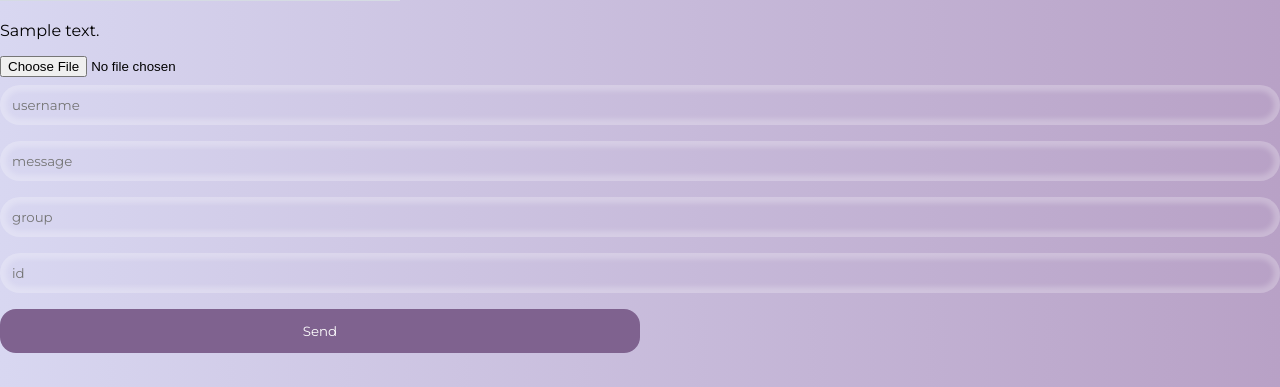
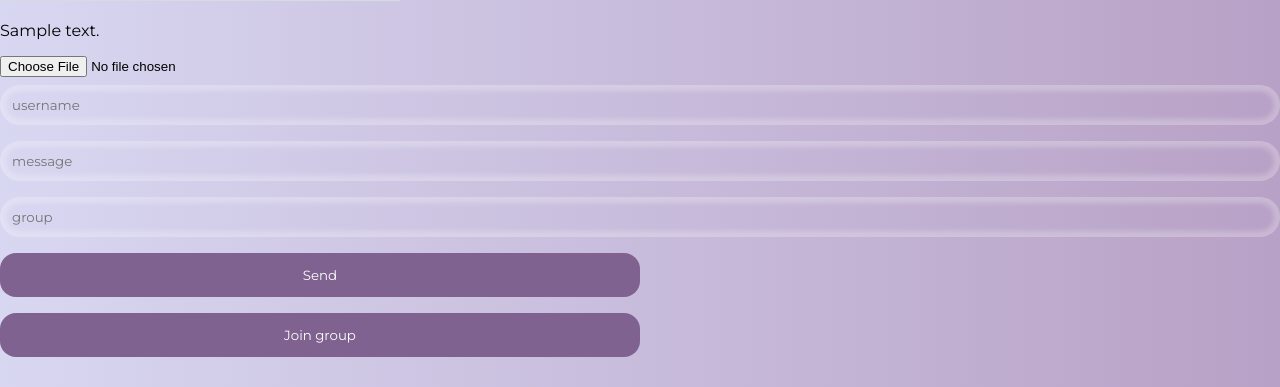
Before and after one commit to ash-jyc/dinability, a Python web app: template com.dinability/templates/restaurant.html in a window 1280 px wide. Shown: the part 413-800 px from the top of the page. Run offline with Jinja, Linux system fonts and the light colour scheme; the template is opened without the code that fills it: most values are stand-ins (such as "Sample title", 1, 10 or a date in 2020); grey boxes marked "Sample" are stand-in pictures; some libraries are stand-ins or nearby versions.

Commit message:
restaurant messages

```diff
--- a/com.dinability/templates/restaurant.html
+++ b/com.dinability/templates/restaurant.html
@@ -39,11 +39,12 @@
     </script>
 
     <div id="chat_box"></div>
+    <div id="messages"></div>
     <input type="text" id="current_user" placeholder="username">
     <input type="text" id="send_message" placeholder="message">
-    <input type="text" id="selected_group_name" placeholder="group">
-    <input type="text" id="current_user_id" placeholder="id">
+    <input type="text" id="current_group_id" placeholder="group">
     <button type="button" name="send" id="send">Send</button>
+    <button type="button" name="join_group" onclick="join_group()">Join group</button>
 
     <!--chat-->
     <script type="text/javascript">
@@ -181,7 +182,7 @@
             // Sets the current user chat to right while other members on the left
             socket.on('chat', function (message) {
                 let output;
-                if (message['current_user'] == $('#current_user_id').val()) {
+                if (message['sender'] == $('#current_user').val()) {
                     output =
                         '<li>' +
                         '<div class="d-flex justify-content-end mb-3">' +
@@ -218,13 +219,14 @@
             $('#send').click(function () {
                 let message = $('#send_message').val();
                 let sender = $('#current_user').val();
-                let group = $('#selected_group_name').text();
+                //let group = $('#selected_group_name').text();
                 let group_id = $('#current_group_id').val();
-                let user_id = $('#current_user_id').val();
+                //let user_id = $('#current_user_id').val();
                 $('#send_message').val('');
-                if (message && sender && group && group_id && user_id) {
-                    socket.emit('chat', { 'message_body': message, 'sender': sender, 'group': group, 'group_id': group_id, 'current_user': user_id })
+                if (message && sender) { //&& group && group_id && user_id) {
+                    socket.emit('chat', { 'message_body': message, 'sender': sender, 'group_id': group_id})//'group': group, 'group_id': group_id, 'current_user': user_id })
                 }
+
             });
         });
 
@@ -233,9 +235,9 @@
         }
 
         // user joins a group; adds delete and leave button; add ul tag for messages to append
-        function join_group(group_id) {
-            $('#current_group_id').val(group_id);
-            socket.emit('join_group', { 'username': $('#current_user').val(), 'group_id': group_id });
+        function join_group() {
+            socket.emit('join_group', { 'username': $('#current_user').val(), 'group_id': $('#current_group_id').val() });
+            console.log($('#current_group_id'));
             let chatheader =
                 '<div class="border p-2 my-2">' +
                 '<div class="text-center" id="selected_group_name">' +
```
